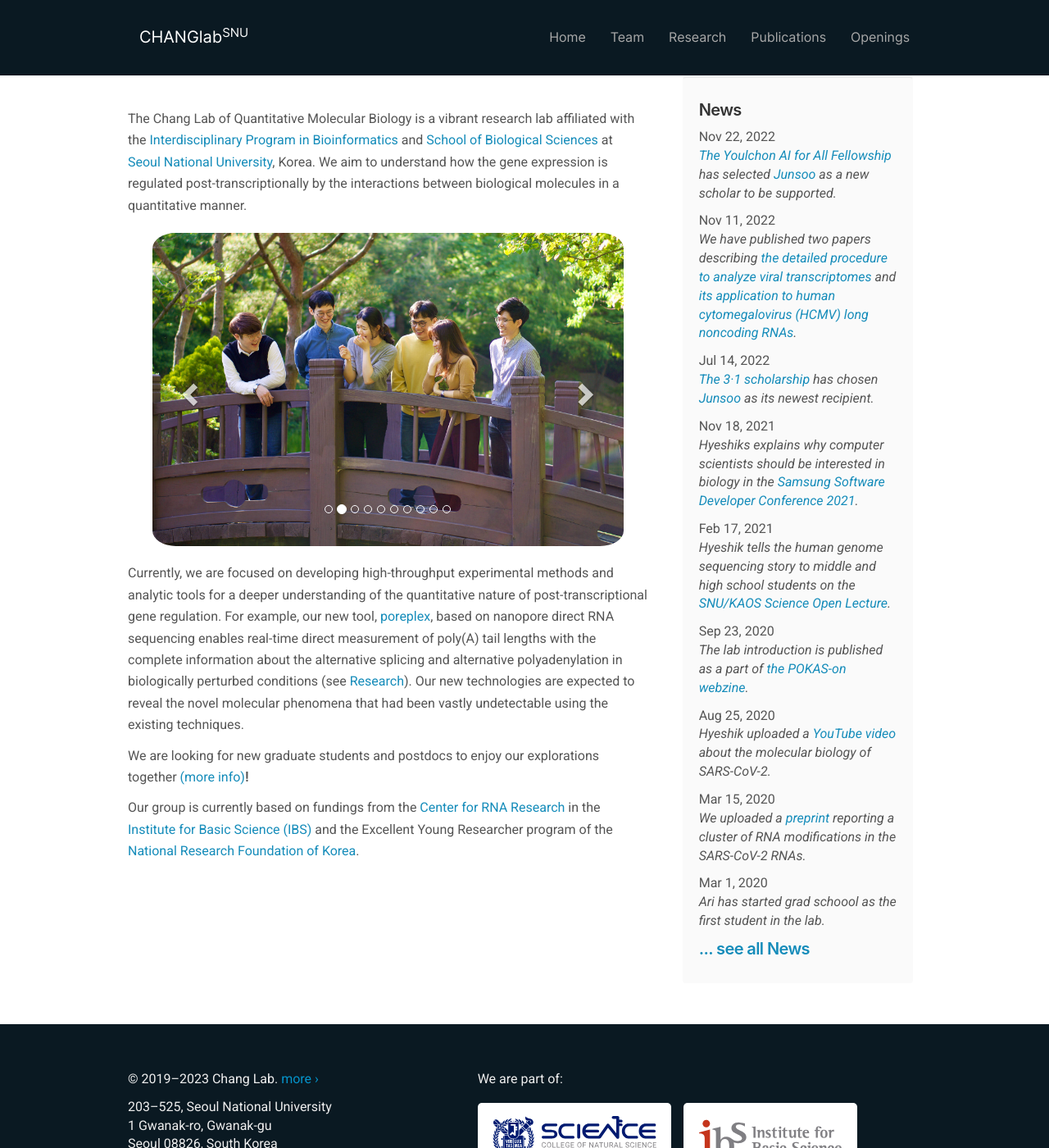
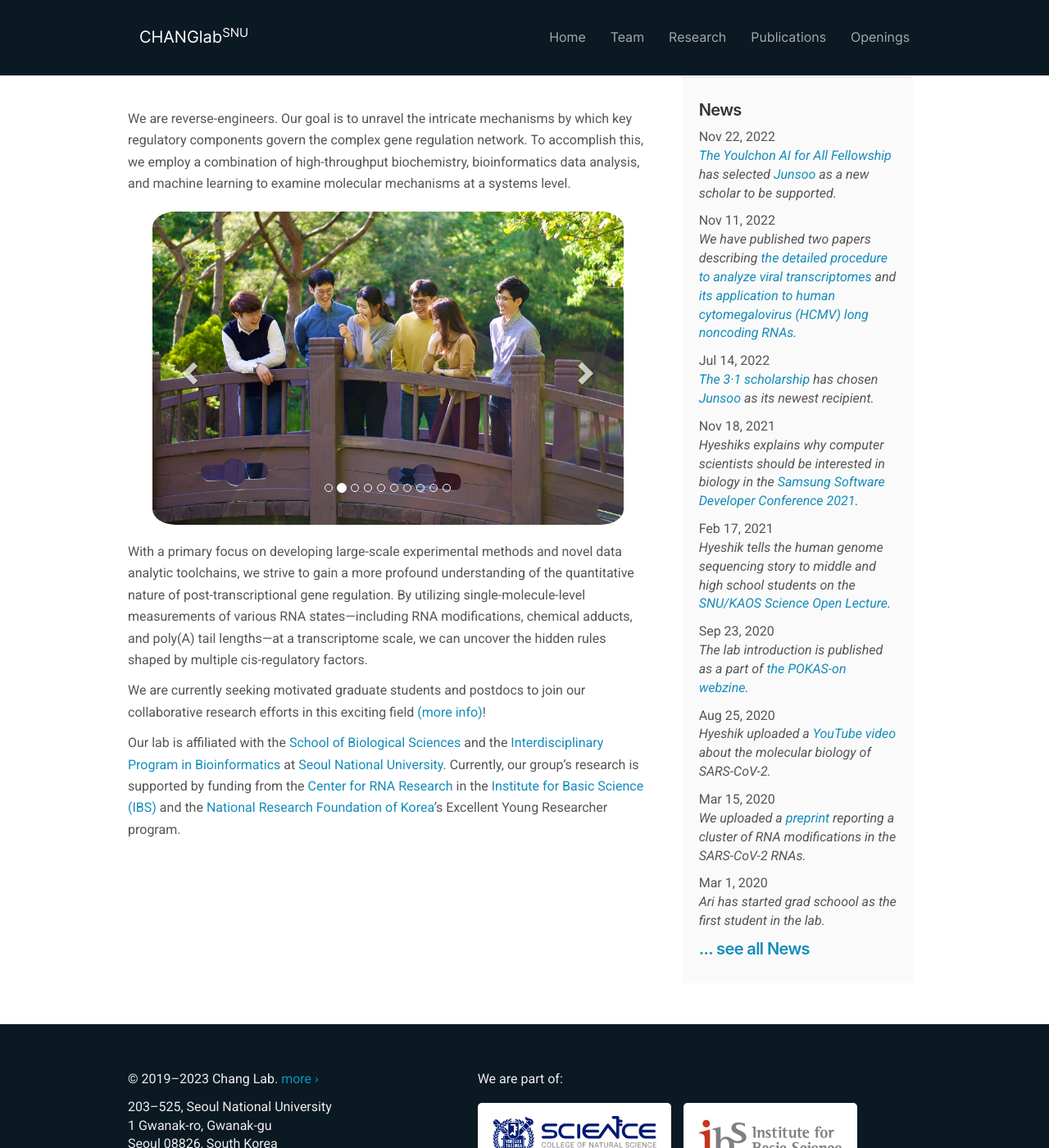
Before and after one commit to ChangLabSNU/ChangLabSNU.github.io, a Jekyll site: the page built from _pages/home.md, in a window 1280 px wide and 1400 px high. Shown: the whole window at 82% size. Built offline with Jekyll 4.4.1, drawn with Linux system fonts in a browser that asks for light colours; nearby versions of some CDN libraries; some web fonts are replaced.

Commit message:
Update the lab introduction.

```diff
--- a/_pages/home.md
+++ b/_pages/home.md
@@ -6,14 +6,11 @@ sitemap: false
 permalink: /
 ---
 
-The Chang Lab of Quantitative Molecular Biology is a vibrant
-research lab affiliated with the [Interdisciplinary Program in
-Bioinformatics](http://ipbi.snu.ac.kr) and
-[School of Biological Sciences](http://biosci.snu.ac.kr)
-at [Seoul National University](http://www.snu.ac.kr), Korea.
-We aim to understand how the gene expression is regulated
-post-transcriptionally by the interactions between biological molecules
-in a quantitative manner.
+We are reverse-engineers. Our goal is to unravel the intricate mechanisms
+by which key regulatory components govern the complex gene regulation
+network. To accomplish this, we employ a combination of high-throughput
+biochemistry, bioinformatics data analysis, and machine learning to
+examine molecular mechanisms at a systems level.
 
 <div markdown="0" id="carousel" class="carousel slide" data-ride="carousel" data-interval="3000" data-pause="hover" >
     <!-- Menu -->
@@ -77,17 +74,23 @@ in a quantitative manner.
   </a>
 </div>
 
-Currently, we are focused on developing high-throughput experimental
-methods and analytic tools for a deeper understanding of the quantitative
-nature of post-transcriptional gene regulation. For example, our new
-tool, [poreplex](https://github.com/hyeshik/poreplex), based on nanopore
-direct RNA sequencing enables real-time direct measurement of poly(A)
-tail lengths with the complete information about the alternative splicing
-and alternative polyadenylation in biologically perturbed conditions
-(see [Research](research)). Our new technologies are expected to reveal
-the novel molecular phenomena that had been vastly undetectable using
-the existing techniques.
+With a primary focus on developing large-scale experimental methods
+and novel data analytic toolchains, we strive to gain a more profound
+understanding of the quantitative nature of post-transcriptional gene
+regulation. By utilizing single-molecule-level measurements of various
+RNA states—including RNA modifications, chemical adducts, and poly(A)
+tail lengths—at a transcriptome scale, we can uncover the hidden rules
+shaped by multiple cis-regulatory factors.
 
-We are looking for new graduate students and postdocs to enjoy our explorations together [(more info)]({{ site.url }}{{ site.baseurl }}/openings)**!**
+We are currently seeking motivated graduate students and postdocs to
+join our collaborative research efforts in this exciting field
+[(more info)]({{ site.url }}{{ site.baseurl }}/openings)!
 
-Our group is currently based on fundings from the [Center for RNA Research](https://narrykim.org) in the [Institute for Basic Science (IBS)](http://www.ibs.re.kr) and the Excellent Young Researcher program of the [National Research Foundation of Korea](https://www.nrf.re.kr).
+Our lab is affiliated with the [School of Biological Sciences](https://biosci.snu.ac.kr) and
+the [Interdisciplinary Program in Bioinformatics](http://ipbi.snu.ac.kr) at
+[Seoul National University](https://www.snu.ac.kr).
+Currently, our group's research is supported by funding
+from the [Center for RNA Research](https://rna.ibs.re.kr) in the
+[Institute for Basic Science (IBS)](https://www.ibs.re.kr) and the
+[National Research Foundation of Korea](https://www.nrf.re.kr)'s
+Excellent Young Researcher program.
```
